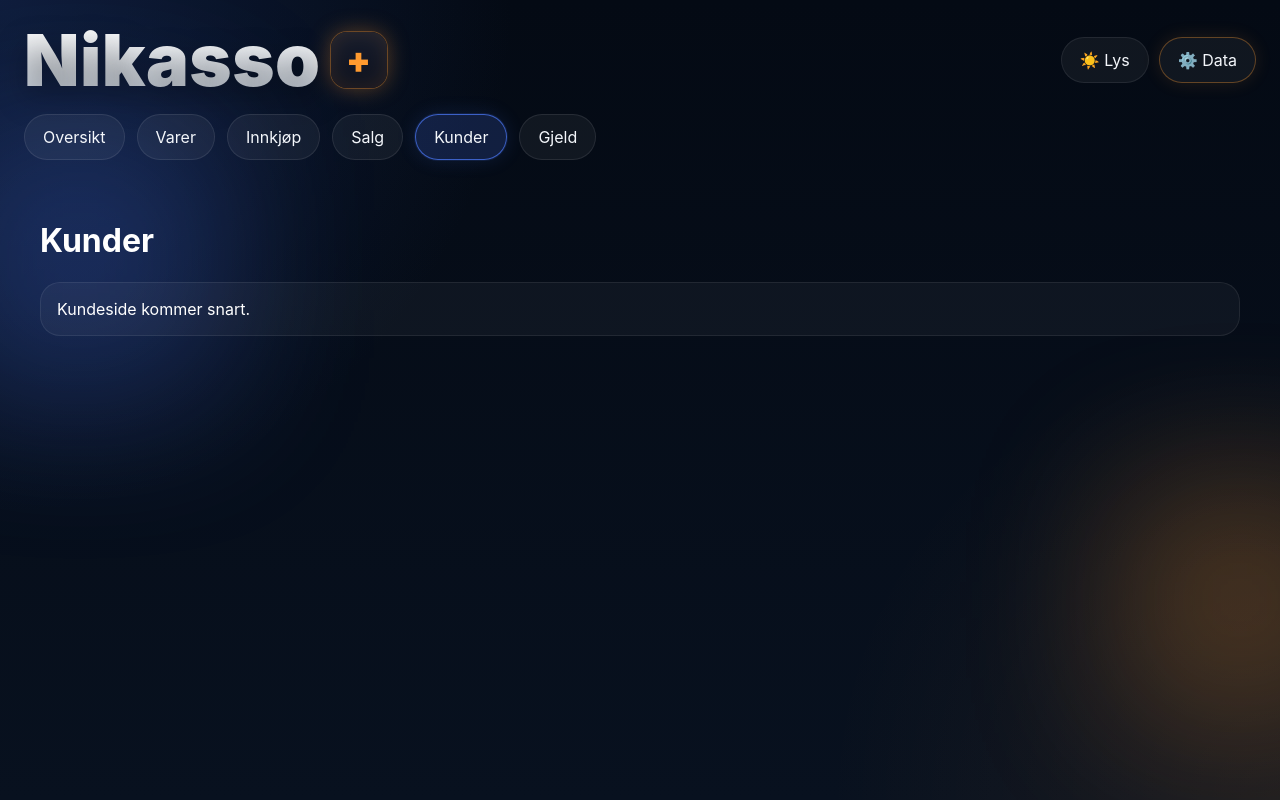
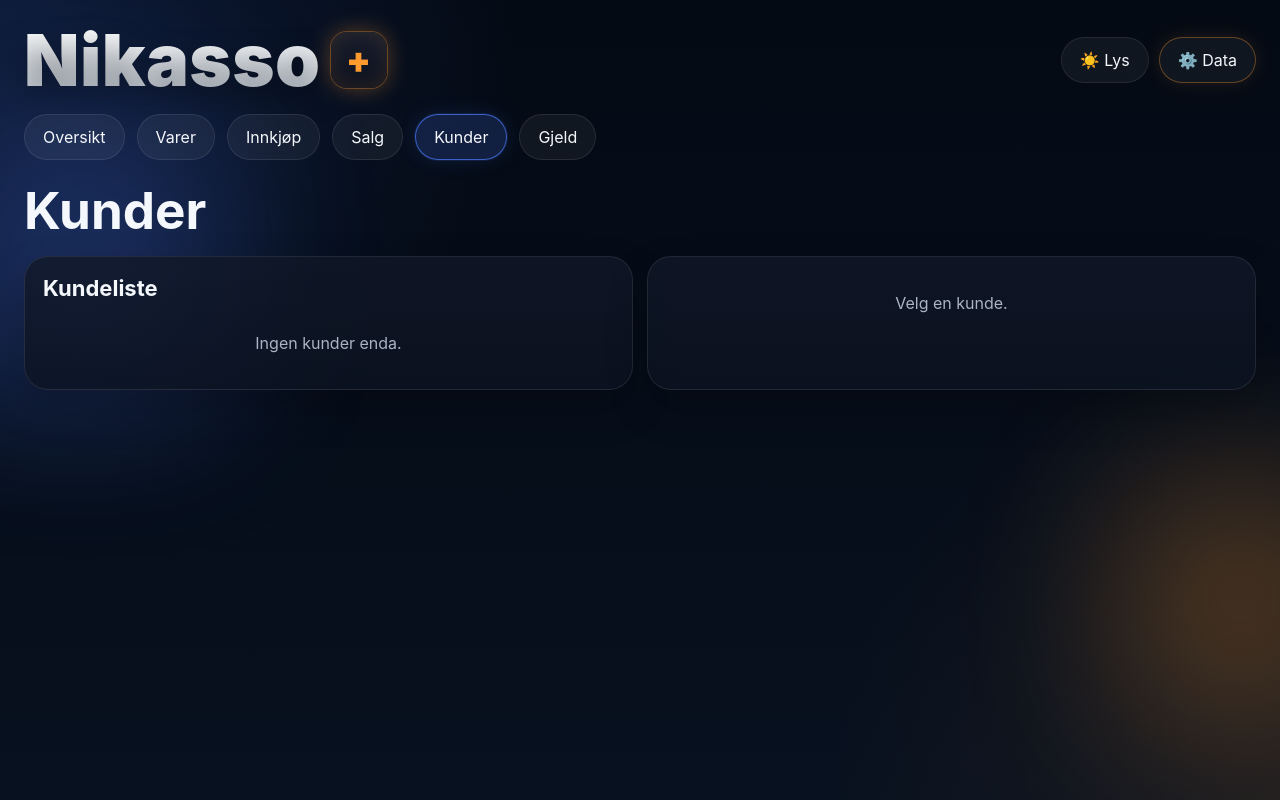
Before and after one commit to nikolaihoffmann-svg/Nikasso-, a React (Vite) app: page / in a window 1280 px wide. Both pictures are taken after a click on the button "Kunder". Built offline with nearby package versions, Linux system fonts and the light colour scheme.

Commit message:
Update Kunder.tsx

```diff
--- a/src/pages/Kunder.tsx
+++ b/src/pages/Kunder.tsx
@@ -1,20 +1,129 @@
+import { useEffect, useMemo, useState } from "react";
+import {
+  customerSales,
+  customerTotalBought,
+  customerTotalRemaining,
+  fmtKr,
+  getCustomers,
+  salePaidSum,
+  saleRemaining,
+} from "../app/storage";
+import type { Customer } from "../types";
+
 export default function Kunder() {
+  const [customers, setCustomers] = useState<Customer[]>([]);
+  const [selectedId, setSelectedId] = useState<string>("");
+
+  useEffect(() => {
+    const all = getCustomers();
+    setCustomers(all);
+    setSelectedId(all[0]?.id ?? "");
+  }, []);
+
+  const selected = useMemo(
+    () => customers.find((x) => x.id === selectedId),
+    [customers, selectedId]
+  );
+
+  const sales = useMemo(
+    () => (selected ? customerSales(selected.id) : []),
+    [selected]
+  );
+
   return (
-    <div style={pageStyle}>
-      <h1>Kunder</h1>
-      <div style={cardStyle}>Kundeside kommer snart.</div>
+    <div>
+      <h1 className="pageTitle">Kunder</h1>
+
+      <div className="grid2">
+        <div className="card">
+          <h2 className="sectionTitle">Kundeliste</h2>
+          <div className="list">
+            {customers.length === 0 ? (
+              <div className="emptyState">Ingen kunder enda.</div>
+            ) : (
+              customers.map((customer) => (
+                <button
+                  key={customer.id}
+                  type="button"
+                  className="dropdownItem"
+                  style={{
+                    borderRadius: 16,
+                    border: selectedId === customer.id
+                      ? "1px solid rgba(79,124,255,0.65)"
+                      : "1px solid rgba(255,255,255,0.06)",
+                    background: selectedId === customer.id
+                      ? "rgba(79,124,255,0.14)"
+                      : "rgba(255,255,255,0.03)",
+                  }}
+                  onClick={() => setSelectedId(customer.id)}
+                >
+                  <div style={{ fontWeight: 800 }}>{customer.name}</div>
+                  <div className="muted">
+                    Skylder: {fmtKr(customerTotalRemaining(customer.id))}
+                  </div>
+                </button>
+              ))
+            )}
+          </div>
+        </div>
+
+        <div className="card">
+          {!selected ? (
+            <div className="emptyState">Velg en kunde.</div>
+          ) : (
+            <>
+              <div className="rowBetween">
+                <h2 className="sectionTitle" style={{ marginBottom: 0 }}>{selected.name}</h2>
+                <span className={customerTotalRemaining(selected.id) > 0 ? "badge badgeGold" : "badge badgeSuccess"}>
+                  {customerTotalRemaining(selected.id) > 0 ? "Utestående" : "A jour"}
+                </span>
+              </div>
+
+              <div className="grid2" style={{ marginTop: 14 }}>
+                <div className="card" style={{ padding: 14 }}>
+                  <div className="cardTitle">Totalt kjøpt</div>
+                  <div className="cardValue" style={{ fontSize: 30 }}>{fmtKr(customerTotalBought(selected.id))}</div>
+                </div>
+
+                <div className="card" style={{ padding: 14 }}>
+                  <div className="cardTitle">Utestående</div>
+                  <div className="cardValue" style={{ fontSize: 30 }}>{fmtKr(customerTotalRemaining(selected.id))}</div>
+                </div>
+              </div>
+
+              <div style={{ marginTop: 14 }} className="list">
+                {selected.phone ? <div className="muted">Telefon: {selected.phone}</div> : null}
+                {selected.address ? <div className="muted">Adresse: {selected.address}</div> : null}
+                {selected.note ? <div className="muted">Notat: {selected.note}</div> : null}
+              </div>
+
+              <h3 className="sectionTitle" style={{ marginTop: 20 }}>Historikk</h3>
+              <div className="list">
+                {sales.length === 0 ? (
+                  <div className="emptyState">Ingen salg på denne kunden enda.</div>
+                ) : (
+                  sales.map((sale) => (
+                    <div key={sale.id} className="itemRow">
+                      <div>
+                        <div style={{ fontWeight: 700 }}>
+                          {new Date(sale.createdAt).toLocaleString("no-NO")}
+                        </div>
+                        <div className="muted">
+                          Betalt: {fmtKr(salePaidSum(sale))} • Rest: {fmtKr(saleRemaining(sale))}
+                        </div>
+                      </div>
+                      <div style={{ textAlign: "right" }}>
+                        <div style={{ fontWeight: 700 }}>{fmtKr(sale.total)}</div>
+                        <div className="muted">{sale.lines.length} linjer</div>
+                      </div>
+                    </div>
+                  ))
+                )}
+              </div>
+            </>
+          )}
+        </div>
+      </div>
     </div>
   );
 }
-
-const pageStyle: React.CSSProperties = {
-  padding: 16,
-  color: "#fff",
-};
-
-const cardStyle: React.CSSProperties = {
-  background: "rgba(255,255,255,0.04)",
-  border: "1px solid rgba(255,255,255,0.08)",
-  borderRadius: 20,
-  padding: 16,
-};
```
